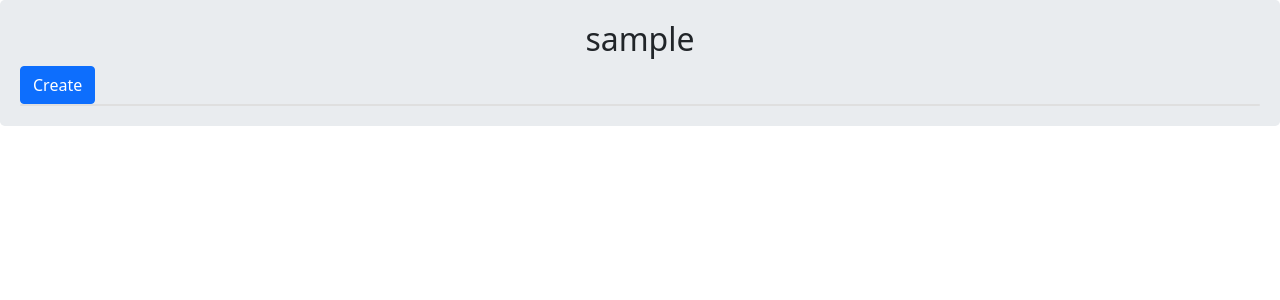
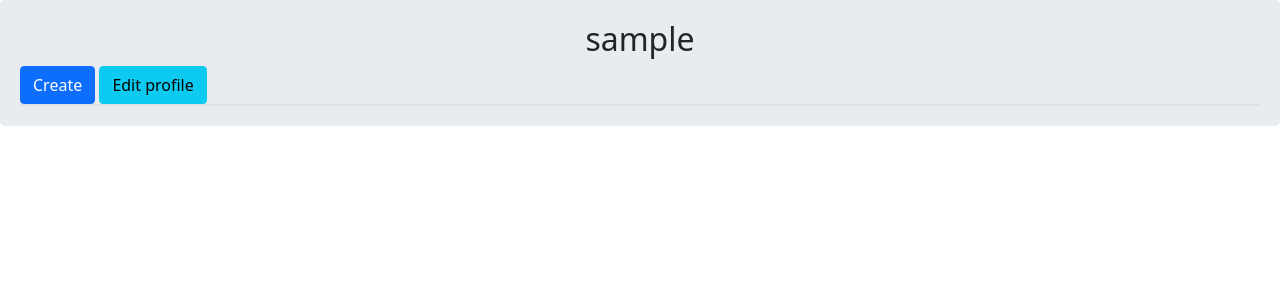
Before and after one commit to shayansdq/social_network_django, a Django app: page /account/profile/1/ in a window 1280 px wide. Shown: the part 56-356 px from the top of the page. Run offline with Django 4.2, Linux system fonts and the light colour scheme; the visitor is signed in with stand-in values (Sample User, id 1); data comes from the database, SQL or seed files in the repository; data that the repository does not hold is empty; some libraries are stand-ins or nearby versions.

Commit message:
add and create follow and unfollow buttons

```diff
--- a/account/templates/account/profile.html
+++ b/account/templates/account/profile.html
@@ -6,7 +6,15 @@
     <h2 class="text-center">{{ user.username }}</h2>
     {% if request.user.id == user.id %}
         <a href="{% url 'home:post_create' %}" class="btn btn-primary">Create</a>
+        <a href="{% url 'account:edit_user' %}" class="btn btn-info">Edit profile</a>
     {% endif %}
+
+    {% if request.user.id != user.id and not is_following %}
+        <a class="btn btn-primary" href="{% url 'account:user_follow' user.id %}">Follow</a>
+    {% elif request.user.id != user.id and is_following %}
+        <a class="btn btn-danger" href="{% url 'account:user_unfollow' user.id %}">Unfollow</a>
+    {% endif %}
+
     <div class="card">
         {% for post in posts %}
             <a href="{{ post.get_absolute_url }}" class="card-body">{{ post.body | truncatewords:3 }}</a>
```
